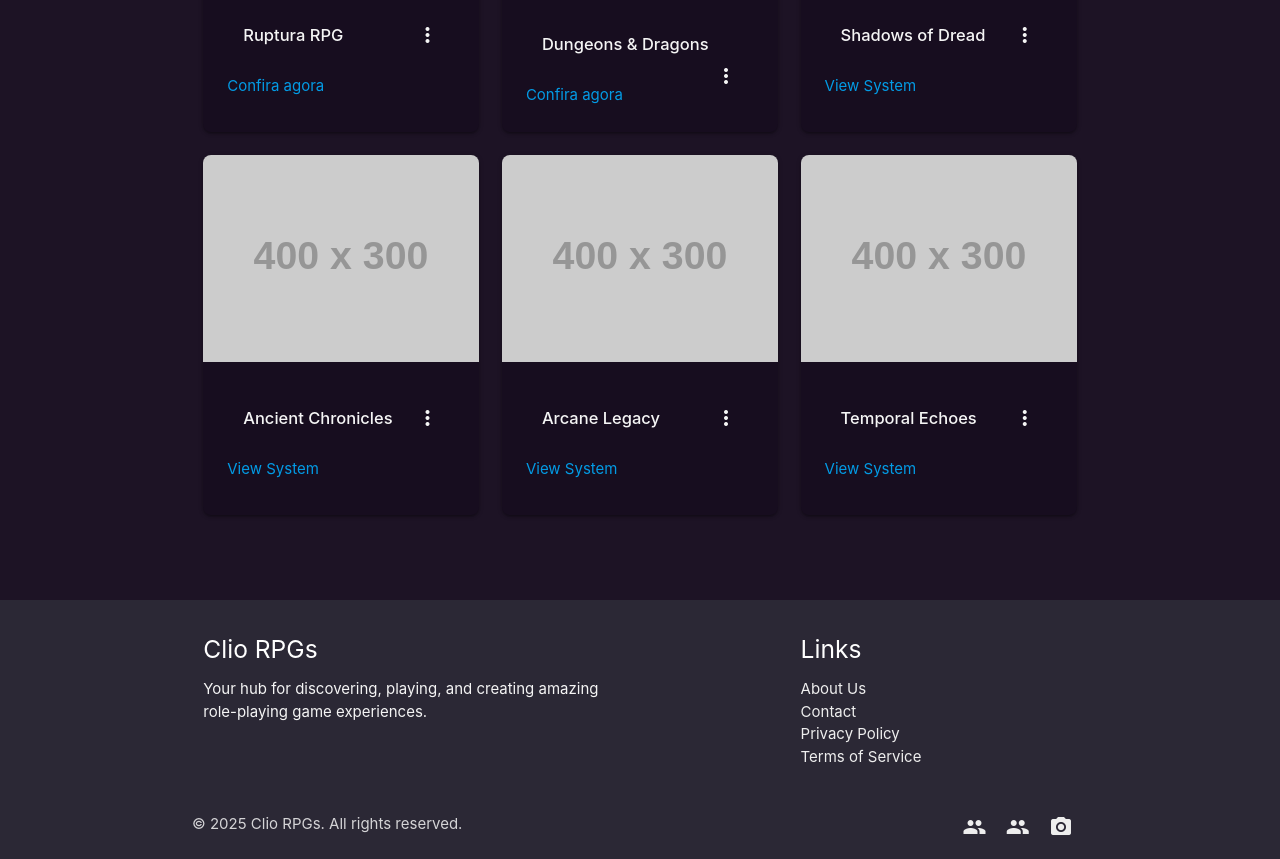
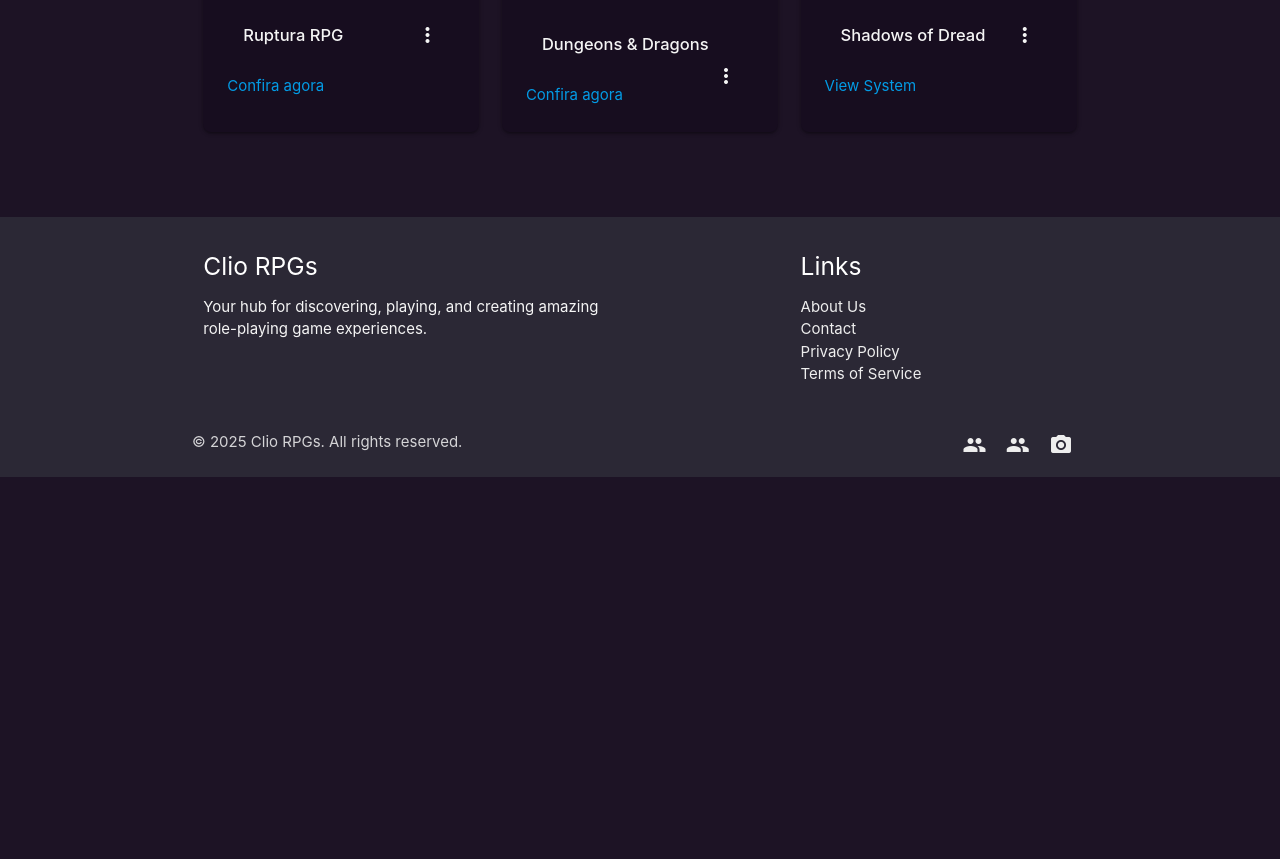
Before and after one commit to conradodiegom/clio-rpgs, a website: page index.html in a window 1280 px wide. Shown: the part 873-1732 px from the top of the page. After the commit the page ends 1350 px from the top, so only its background shows below. Drawn offline with nearby package versions, Linux system fonts and the light colour scheme; placeholder pictures from the web are drawn by us.

Commit message:
Remove RPG card sections from index.html
Removed multiple RPG card sections from the main content.

```diff
--- a/index.html
+++ b/index.html
@@ -97,55 +97,6 @@
                         </div>
                     </div>
                 </div>
-                <!---->
-                <div class="col s12 m6 l4">
-                    <div class="card small reveal">
-                        <div class="card-image waves-effect waves-block waves-light">
-                            <img class="activator" src="https://via.placeholder.com/400x300.png?text=Ancient+Chronicles">
-                        </div>
-                        <div class="card-content">
-                            <span class="card-title activator grey-text text-lighten-4">Ancient Chronicles<i class="material-icons right">more_vert</i></span>
-                            <p><a href="#">View System</a></p>
-                        </div>
-                        <div class="card-reveal">
-                            <span class="card-title grey-text text-darken-4">Ancient Chronicles<i class="material-icons right">close</i></span>
-                            <p>Delve into a world of forgotten histories and powerful ancient artifacts. A medieval fantasy experience.</p>
-                        </div>
-                    </div>
-                </div>
-
-                <div class="col s12 m6 l4">
-                    <div class="card small reveal">
-                        <div class="card-image waves-effect waves-block waves-light">
-                            <img class="activator" src="https://via.placeholder.com/400x300.png?text=Arcane+Legacy">
-                        </div>
-                        <div class="card-content">
-                            <span class="card-title activator grey-text text-lighten-4">Arcane Legacy<i class="material-icons right">more_vert</i></span>
-                            <p><a href="#">View System</a></p>
-                        </div>
-                        <div class="card-reveal">
-                            <span class="card-title grey-text text-darken-4">Arcane Legacy<i class="material-icons right">close</i></span>
-                            <p>A magic-focused RPG with a unique spellcasting system and deep mystical lore.</p>
-                        </div>
-                    </div>
-                </div>
-
-                <div class="col s12 m6 l4">
-                    <div class="card small reveal">
-                        <div class="card-image waves-effect waves-block waves-light">
-                            <img class="activator" src="https://via.placeholder.com/400x300.png?text=Temporal+Echoes">
-                        </div>
-                        <div class="card-content">
-                            <span class="card-title activator grey-text text-lighten-4">Temporal Echoes<i class="material-icons right">more_vert</i></span>
-                            <p><a href="#">View System</a></p>
-                        </div>
-                        <div class="card-reveal">
-                            <span class="card-title grey-text text-darken-4">Temporal Echoes<i class="material-icons right">close</i></span>
-                            <p>A time-travel RPG with paradoxes and alternate realities. Shape the past, present, and future.</p>
-                        </div>
-                    </div>
-                </div>
-            </div>
 
     </main>
 
```
